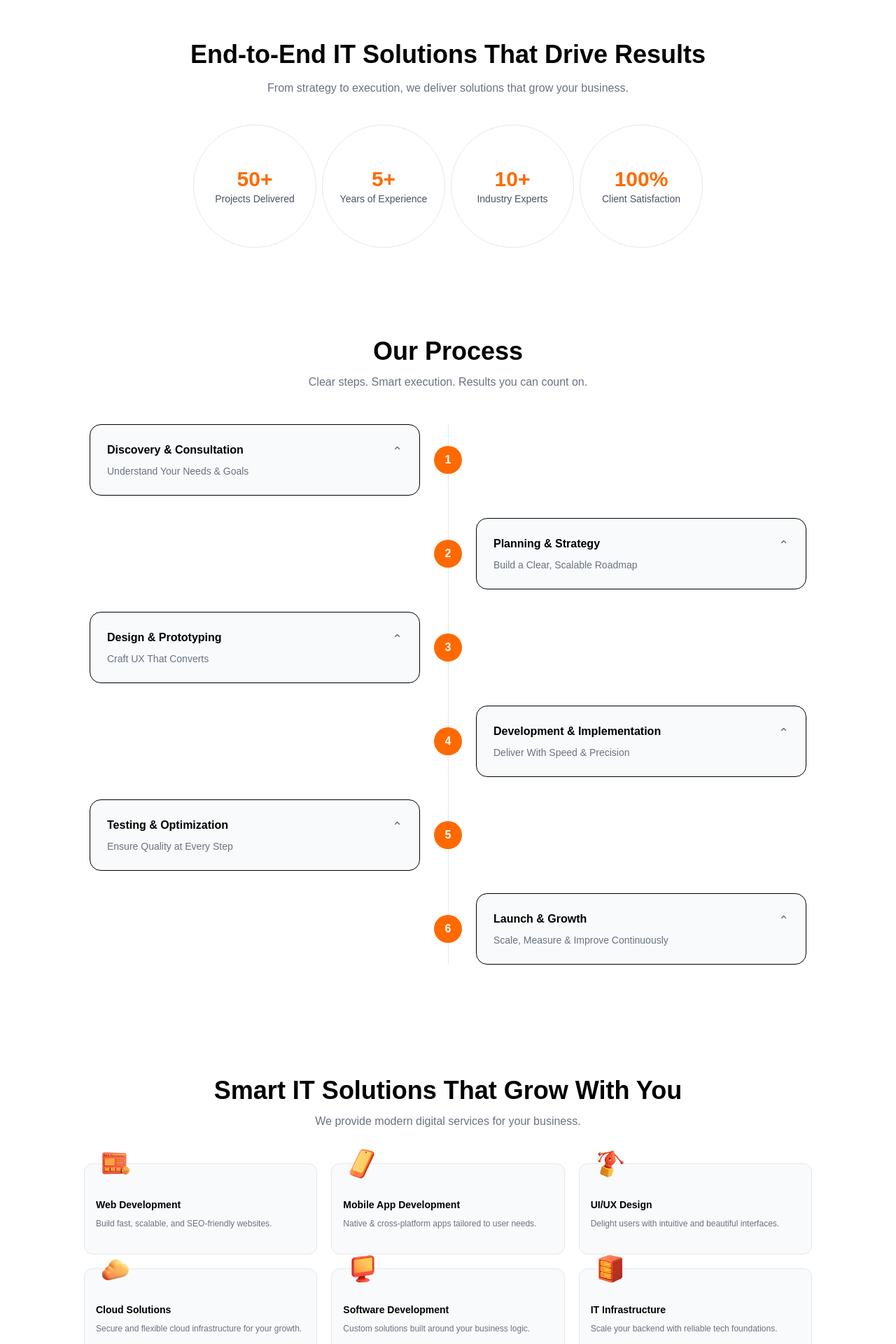
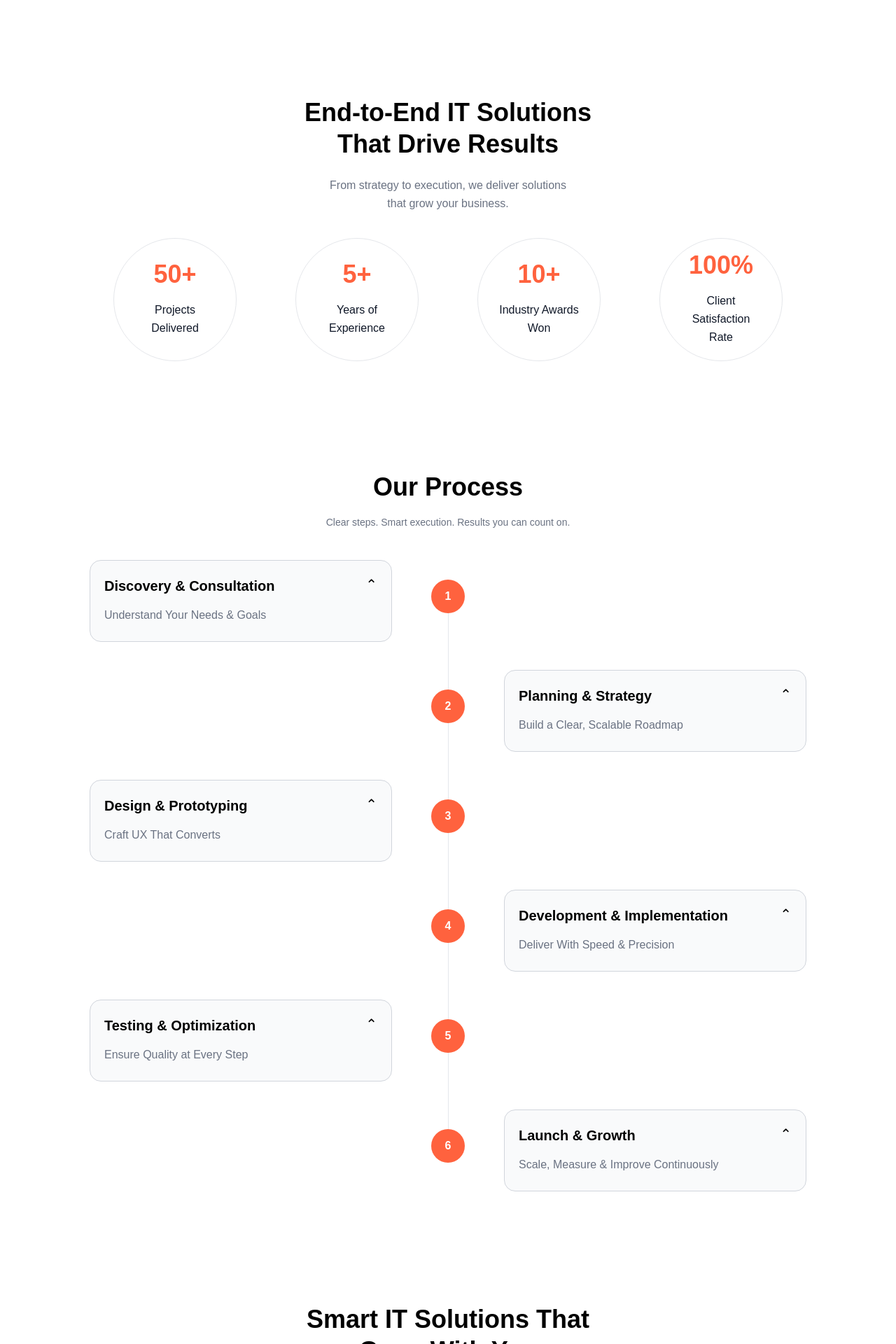
Before and after one commit to djonglielan-hub/challenge-8, a React (Vite) app: page / in a window 1280 px wide. Shown: the part 880-2800 px from the top of the page at 70% size. Built offline with nearby package versions, Linux system fonts and the light colour scheme.

Commit message:
fix mobile responsive sections

```diff
--- a/src/components/sections/Process.tsx
+++ b/src/components/sections/Process.tsx
@@ -1,36 +1,36 @@
 const processSteps = [
   {
-    number: '1',
+    number: 1,
     title: 'Discovery & Consultation',
     desc: 'Understand Your Needs & Goals',
     side: 'left',
   },
   {
-    number: '2',
+    number: 2,
     title: 'Planning & Strategy',
     desc: 'Build a Clear, Scalable Roadmap',
     side: 'right',
   },
   {
-    number: '3',
+    number: 3,
     title: 'Design & Prototyping',
     desc: 'Craft UX That Converts',
     side: 'left',
   },
   {
-    number: '4',
+    number: 4,
     title: 'Development & Implementation',
     desc: 'Deliver With Speed & Precision',
     side: 'right',
   },
   {
-    number: '5',
+    number: 5,
     title: 'Testing & Optimization',
     desc: 'Ensure Quality at Every Step',
     side: 'left',
   },
   {
-    number: '6',
+    number: 6,
     title: 'Launch & Growth',
     desc: 'Scale, Measure & Improve Continuously',
     side: 'right',
@@ -39,60 +39,77 @@ const processSteps = [
 
 const Process = () => {
   return (
-    <section className='py-20'>
-      <div className='text-center mb-12'>
-        <h2 className='text-4xl font-bold'>Our Process</h2>
-        <p className='text-gray-500 mt-3'>
-          Clear steps. Smart execution. Results you can count on.
+    <section className='pt-16 pb-20 lg:py-20'>
+      <div className='text-center mb-10'>
+        <h2 className='text-[36px] lg:text-4xl font-bold'>Our Process</h2>
+
+        <p className='mt-4 text-[14px] leading-[28px] text-gray-500 max-w-[393px] mx-auto'>
+          <span className='lg:hidden whitespace-nowrap'>
+            Clear steps. Smart execution. Results you can count
+          </span>
+          <br className='lg:hidden' />
+          <span className='lg:hidden'>on.</span>
+
+          <span className='hidden lg:inline'>
+            Clear steps. Smart execution. Results you can count on.
+          </span>
         </p>
       </div>
 
-      <div className='relative max-w-5xl mx-auto'>
-        <div className='absolute left-1/2 top-0 h-full w-px bg-gray-200'></div>
+      <div className='relative max-w-[393px] lg:max-w-5xl mx-auto'>
+        <div className='absolute left-6 lg:left-1/2 top-12 bottom-[130px] lg:bottom-12 w-px bg-gray-200'></div>
 
-        <div className='space-y-8'>
+        <div className='space-y-6 lg:space-y-10'>
           {processSteps.map((step) => (
             <div
               key={step.number}
-              className='relative grid grid-cols-2 gap-20 items-center'
+              className='relative lg:grid lg:grid-cols-2 lg:gap-20 lg:items-center'
             >
+              <div className='absolute left-0 top-7 lg:left-1/2 lg:-translate-x-1/2 w-12 h-12 bg-[#FF623E] text-white rounded-full flex items-center justify-center font-bold z-10'>
+                {step.number}
+              </div>
+
               {step.side === 'left' ? (
                 <>
-                  <div className='bg-gray-50 border rounded-2xl p-6'>
-                    <div className='flex justify-between items-start'>
+                  <div className='ml-16 lg:ml-0 lg:pr-10'>
+                    <div className='bg-gray-50 border border-gray-300 rounded-2xl px-5 py-6 min-h-[112px] flex justify-between gap-4'>
                       <div>
-                        <h3 className='font-semibold'>{step.title}</h3>
-                        <p className='text-gray-500 text-sm mt-2'>
+                        <h3 className='font-bold text-[20px] leading-tight'>
+                          {step.title}
+                        </h3>
+
+                        <p className='text-gray-500 text-[16px] leading-relaxed mt-4'>
                           {step.desc}
                         </p>
                       </div>
 
-                      <span className='text-gray-500 text-lg'>⌃</span>
+                      <span className='text-xl leading-none'>⌃</span>
                     </div>
                   </div>
-                  <div></div>
+
+                  <div className='hidden lg:block'></div>
                 </>
               ) : (
                 <>
-                  <div></div>
-                  <div className='bg-gray-50 border rounded-2xl p-6'>
-                    <div className='flex justify-between items-start'>
+                  <div className='hidden lg:block'></div>
+
+                  <div className='ml-16 lg:ml-0 lg:pl-10'>
+                    <div className='bg-gray-50 border border-gray-300 rounded-2xl px-5 py-6 min-h-[112px] flex justify-between gap-4'>
                       <div>
-                        <h3 className='font-semibold'>{step.title}</h3>
-                        <p className='text-gray-500 text-sm mt-2'>
+                        <h3 className='font-bold text-[20px] leading-tight'>
+                          {step.title}
+                        </h3>
+
+                        <p className='text-gray-500 text-[16px] leading-relaxed mt-4'>
                           {step.desc}
                         </p>
                       </div>
 
-                      <span className='text-gray-500 text-lg'>⌃</span>
+                      <span className='text-xl leading-none'>⌃</span>
                     </div>
                   </div>
                 </>
               )}
-
-              <div className='absolute left-1/2 -translate-x-1/2 w-10 h-10 rounded-full bg-orange-500 text-white flex items-center justify-center font-bold'>
-                {step.number}
-              </div>
             </div>
           ))}
         </div>
--- a/src/components/sections/Services.tsx
+++ b/src/components/sections/Services.tsx
@@ -1,33 +1,35 @@
 import { services } from '../../data/services';
-
 const Services = () => {
   return (
-    <section className='py-20'>
+    <section className='pt-12 pb-16 lg:py-20'>
       <div className='text-center mb-12'>
-        <h2 className='text-4xl font-bold'>
-          Smart IT Solutions That Grow With You
+        <h2 className='text-[36px] lg:text-4xl font-bold leading-tight'>
+          Smart IT Solutions That <br />
+          Grow With You
         </h2>
 
-        <p className='text-gray-500 mt-3'>
-          We provide modern digital services for your business.
+        <p className='text-gray-500 text-[16px] leading-[28px] mt-4'>
+          Tailored tech to boost efficiency, security, and results.
         </p>
       </div>
 
-      <div className='max-w-[1040px] mx-auto grid grid-cols-3 gap-5'>
+      <div className='max-w-[361px] lg:max-w-[1040px] mx-auto grid grid-cols-1 lg:grid-cols-3 gap-10 lg:gap-6'>
         {services.map((service) => (
           <div
             key={service.id}
-            className='relative bg-gray-50 border border-gray-200 rounded-xl px-4 pt-12 pb-5 h-[130px] overflow-visible'
+            className='relative bg-gray-50 border border-gray-200 rounded-2xl px-6 pt-14 pb-6 min-h-[156px] overflow-visible'
           >
             <img
               src={service.icon}
               alt={service.title}
-              className='absolute -top-6 left-5 w-12 h-12 object-contain'
+              className='absolute -top-6 left-7 w-14 h-14 object-contain'
             />
 
-            <h3 className='font-semibold text-sm mb-2'>{service.title}</h3>
+            <h3 className='font-bold text-[20px] leading-tight mb-4'>
+              {service.title}
+            </h3>
 
-            <p className='text-gray-500 text-xs leading-relaxed'>
+            <p className='text-gray-500 text-[16px] leading-[28px]'>
               {service.description}
             </p>
           </div>
--- a/src/components/sections/Stats.tsx
+++ b/src/components/sections/Stats.tsx
@@ -1,35 +1,52 @@
 const stats = [
-  { number: '50+', label: 'Projects Delivered' },
-  { number: '5+', label: 'Years of Experience' },
-  { number: '10+', label: 'Industry Experts' },
-  { number: '100%', label: 'Client Satisfaction' },
+  {
+    number: '50+',
+    label: 'Projects Delivered',
+  },
+  {
+    number: '5+',
+    label: 'Years of Experience',
+  },
+  {
+    number: '10+',
+    label: 'Industry Awards Won',
+  },
+  {
+    number: '100%',
+    label: 'Client Satisfaction Rate',
+  },
 ];
 
 const Stats = () => {
   return (
-    <section className='pt-0 pb-12 text-center'>
-      <h2 className='text-4xl font-bold mb-4'>
-        End-to-End IT Solutions That Drive Results
+    <section className='pt-10 pb-20 lg:py-20 text-center'>
+      <div className='max-w-5xl mx-auto'>
+        <h2 className='text-[28px] lg:text-4xl font-bold leading-tight'>
+          End-to-End IT Solutions <br />
+          That Drive Results
         </h2>
 
-      <p className='text-center text-gray-500 mb-8'>
+        <p className='text-gray-500 text-[16px] lg:text-base mt-6 max-w-[360px] mx-auto leading-relaxed'>
           From strategy to execution, we deliver solutions that grow your
           business.
         </p>
 
-      <div className='flex justify-center items-center gap-2 mt-10 max-w-5xl mx-auto'>
-        {stats.map((stat, index) => (
+        <div className='grid grid-cols-2 lg:grid-cols-4 gap-x-4 gap-y-6 mt-9 max-w-[380px] lg:max-w-none mx-auto'>
+          {stats.map((stat) => (
             <div
-            key={index}
-            className='border border-gray-200 rounded-full w-44 h-44 flex flex-col justify-center items-center'
+              key={stat.number}
+              className='w-[170px] h-[170px] lg:w-44 lg:h-44 rounded-full border border-gray-200 flex flex-col items-center justify-center mx-auto'
             >
-            <h2 className='text-3xl font-bold text-orange-500'>
+              <h3 className='text-[#FF623E] text-[40px] lg:text-4xl font-bold leading-none'>
                 {stat.number}
-            </h2>
+              </h3>
 
-            <p className='text-gray-600 text-center text-sm'>{stat.label}</p>
+              <p className='text-[16px] lg:text-base text-gray-900 mt-5 leading-relaxed max-w-[120px]'>
+                {stat.label}
+              </p>
             </div>
           ))}
+        </div>
       </div>
     </section>
   );
```
Lines whose indentation alone changed are shown as unchanged.
